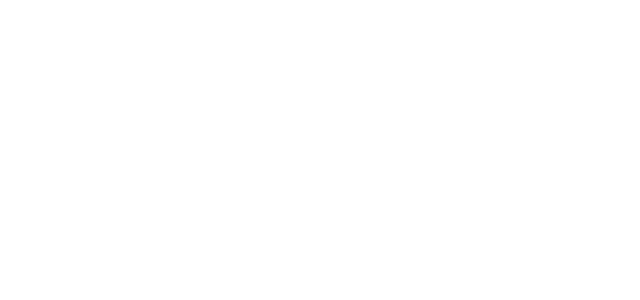
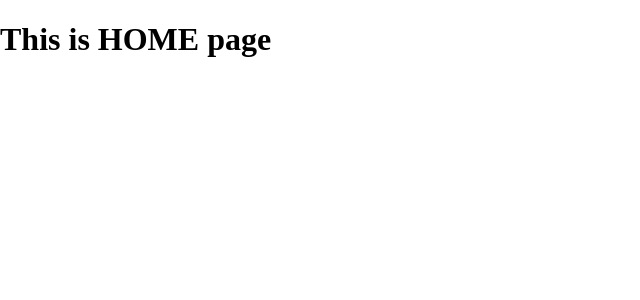
Before and after one commit to linkinsunil/linkinsunil.github.io, a React (Create React App) app: page / in a window 1280 px wide. Shown: the top 300 px of the page, without its empty margins (0-640 px from the left). Built offline with nearby package versions, Linux system fonts and the light colour scheme.

Commit message:
refactor

```diff
--- a/src/components/Home/Home.js
+++ b/src/components/Home/Home.js
@@ -4,7 +4,7 @@
 const Home = () => {
     return (
         <div>
-
+            <h1>This is HOME page</h1>
         </div>
     )
 }
```
